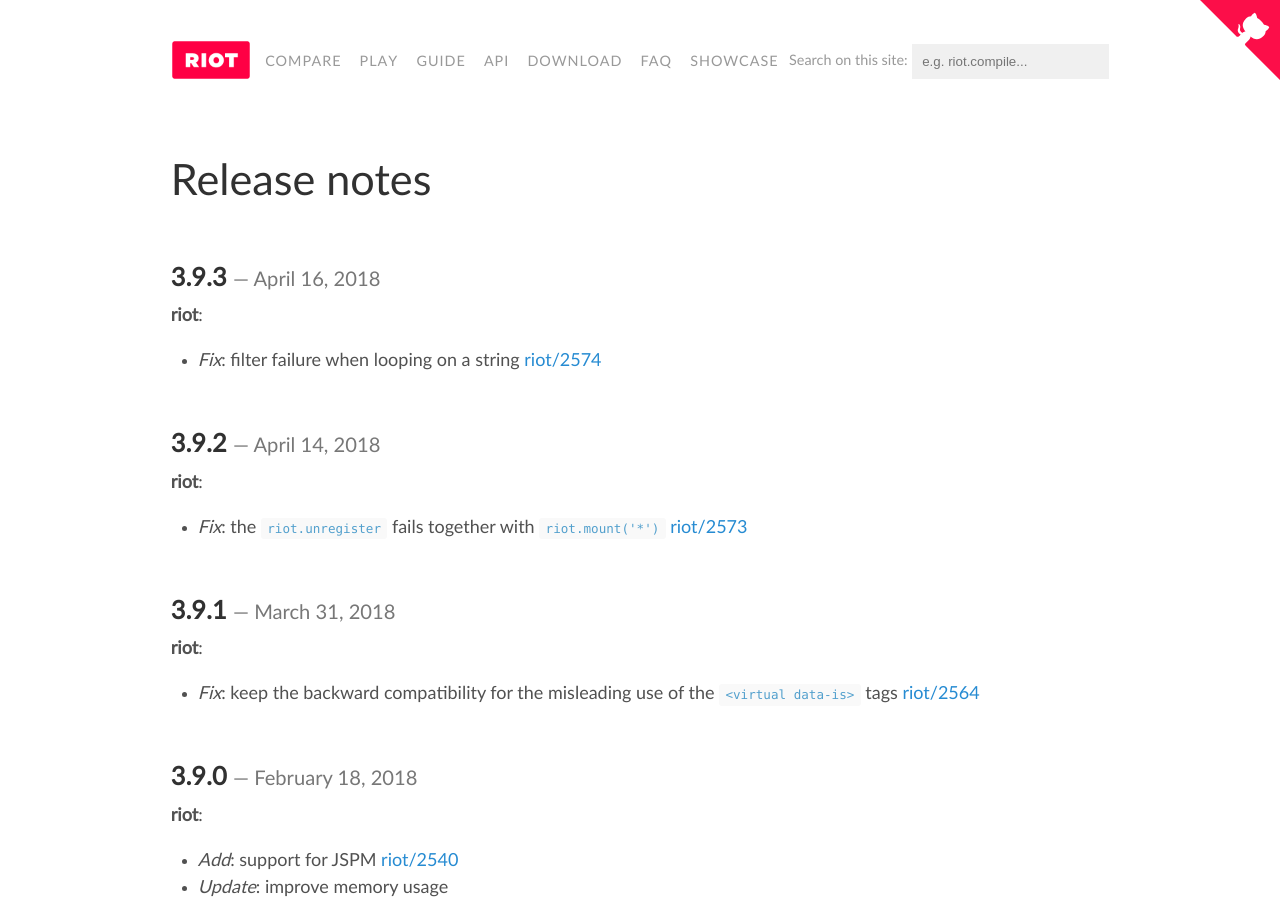
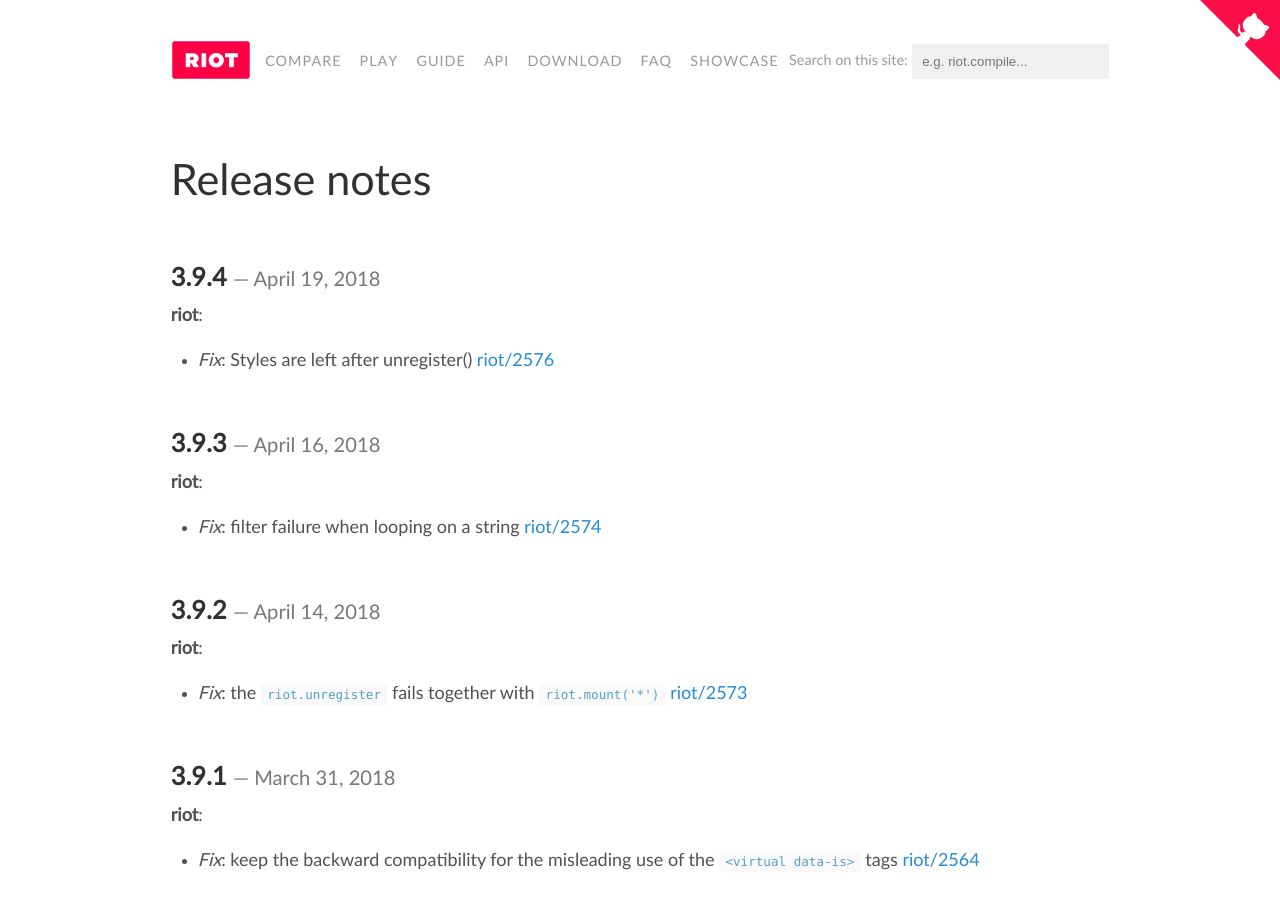
Before and after one commit to riot/riot.github.io, a Jekyll site: the page built from release-notes.md, in a window 1280 px wide and 900 px high. Built offline with Jekyll 4.4.1, drawn with Linux system fonts in a browser that asks for light colours; nearby versions of some CDN libraries; emoji names are drawn with the system emoji font; comment, search, counter and statistics services are not loaded.

Commit message:
added: release notes

```diff
--- a/_config.yml
+++ b/_config.yml
@@ -42,7 +42,7 @@
 minor_version:       3.9
 v2_minor_version:    2.6
 
-version:             3.9.3
+version:             3.9.4
 v2_version:          2.6.8
 version_slurp:       Improve memory usage and code base
 v2_version_slurp:    Security patch agains XSS injections
--- a/release-notes.md
+++ b/release-notes.md
@@ -5,6 +5,12 @@
 ---
 
 # {{ page.title }}
+
+## 3.9.4 *April 19, 2018*
+
+__riot__:
+
+  - _Fix_: Styles are left after unregister() [riot/2576](https://github.com/riot/riot/issues/2576)
 
 ## 3.9.3 *April 16, 2018*
 
```
